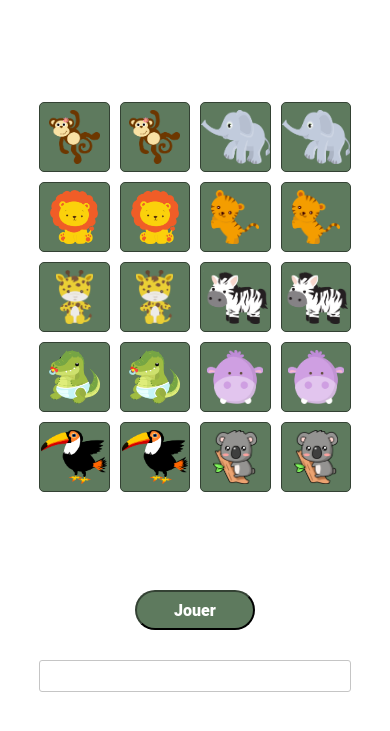
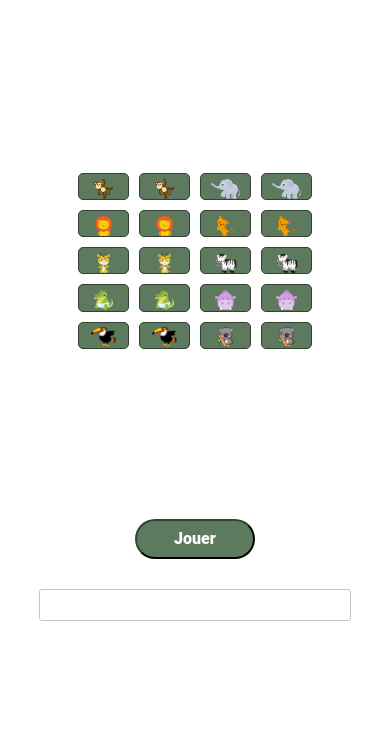
Before and after one commit to Laetitia-V/memory-game, a website: page src/index.html in a window 390 px wide. Shown: the part 71-802 px from the top of the page. Drawn offline with nearby package versions, Linux system fonts and the light colour scheme.

Commit message:
feat: large screen breakpoint

```diff
--- a/src/scss/layouts/_board-game.scss
+++ b/src/scss/layouts/_board-game.scss
@@ -4,6 +4,10 @@
      @include mobile-only {
           width: 80vw;
           height: calc(80vw + (80vw / 4));
+     }
+     @include large-screen {
+          width: 60vw;
+          height: calc(60vw - (60vw / 4));
      }
 }
 .board-game {
--- a/src/scss/utils/_mixins.scss
+++ b/src/scss/utils/_mixins.scss
@@ -3,3 +3,9 @@
           @content;
      }
 }
+
+@mixin large-screen {
+     @media screen and (max-width: map-get($breakpoints, mobile)){
+          @content;
+     }
+}
--- a/src/scss/utils/_variables.scss
+++ b/src/scss/utils/_variables.scss
@@ -6,5 +6,5 @@ $right-width: 50vw;
 
 $breakpoints: (
      mobile: 599px,
-     small: 999px
+     large: 1499px
 );
```
Also changed, not shown: public/css/style.css.
